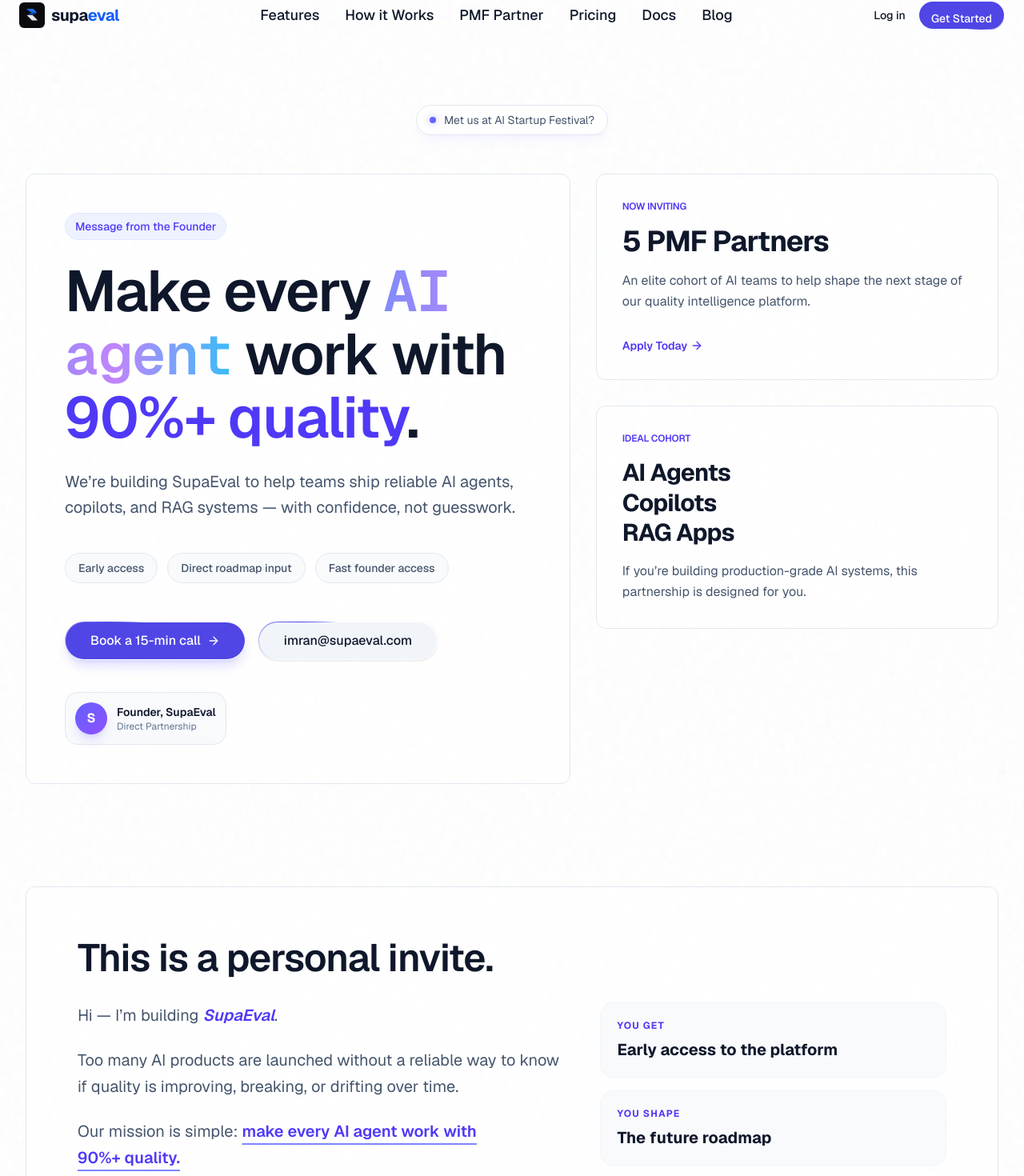
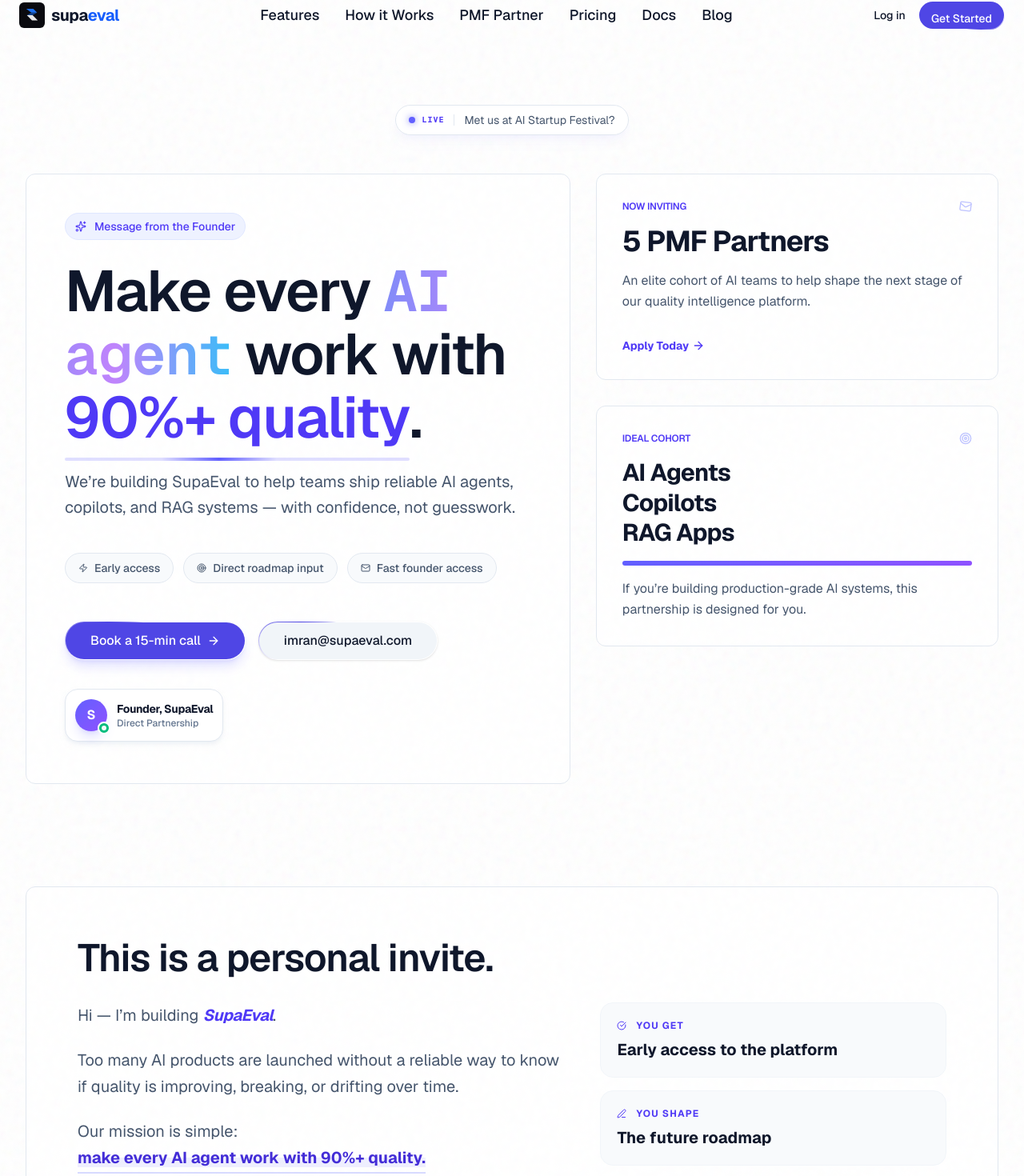
Before and after one commit to soumic28/SupaEval, a Next.js app: page /pmf-partner in a window 1280 px wide. Shown: the part 29-1499 px from the top of the page at 80% size. Built offline with nearby package versions, Linux system fonts and the light colour scheme.

Commit message:
feat: Add PMF Partner landing page component with interactive UI and partnership details.

```diff
--- a/src/components/sections/pmf-partner-page.tsx
+++ b/src/components/sections/pmf-partner-page.tsx
@@ -1,7 +1,7 @@
 "use client";
 
 import React from "react";
-import { ArrowRight, Mail } from "lucide-react";
+import { ArrowRight, Mail, Zap, Target, Sparkles, MessageSquare, CheckCircle, Edit3 } from "lucide-react";
 import { motion } from "framer-motion";
 import { MagneticButton } from "@/components/ui/magnetic-button";
 import { TextScramble } from "@/components/ui/text-scramble";
@@ -16,13 +16,23 @@ const PMFPartnerPage = () => {
       <OrbEffect />
 
       <div className="container relative mx-auto px-4 sm:px-6 lg:px-8">
-        {/* Topbar / Tag */}
+        {/* Topbar / Tag with Live Indicator */}
         <ScrollReveal width="100%">
           <div className="flex justify-center mb-8 md:mb-12">
-            <div className="inline-flex items-center gap-2.5 px-4 py-2 border border-slate-200 rounded-full bg-white/80 backdrop-blur-md text-sm text-slate-600 shadow-lg shadow-indigo-500/5">
-              <span className="w-2 h-2 rounded-full bg-indigo-500 shadow-[0_0_10px_rgba(99,102,241,0.5)] animate-pulse" />
-              Met us at AI Startup Festival?
+            <motion.div
+              initial={{ opacity: 0, scale: 0.9 }}
+              animate={{ opacity: 1, scale: 1 }}
+              className="inline-flex items-center gap-3 px-4 py-2 border border-slate-200 rounded-full bg-white/80 backdrop-blur-md text-sm text-slate-600 shadow-lg shadow-indigo-500/5 group"
+            >
+              <div className="flex items-center gap-2 pr-3 border-r border-slate-200">
+                <div className="relative flex h-2 w-2">
+                  <span className="animate-ping absolute inline-flex h-full w-full rounded-full bg-indigo-400 opacity-75"></span>
+                  <span className="relative inline-flex rounded-full h-2 w-2 bg-indigo-500 shadow-[0_0_8px_rgba(99,102,241,0.8)]"></span>
                 </div>
+                <span className="font-mono text-[10px] font-bold tracking-widest text-indigo-600">LIVE</span>
+              </div>
+              <span className="group-hover:text-indigo-600 transition-colors">Met us at AI Startup Festival?</span>
+            </motion.div>
           </div>
         </ScrollReveal>
 
@@ -31,16 +41,35 @@ const PMFPartnerPage = () => {
           {/* Main Hero Card */}
           <ScrollReveal width="100%" delay={0.1}>
             <HolographicCard className="p-6 sm:p-8 md:p-12 relative overflow-hidden flex flex-col justify-center min-h-[450px] md:min-h-[500px] border-slate-200 bg-white/50">
-              <div className="inline-flex items-center gap-2.5 px-3 py-1.5 rounded-full bg-indigo-50 border border-indigo-100 text-indigo-600 text-sm font-medium mb-6 w-fit">
+              <motion.div
+                initial={{ opacity: 0, x: -20 }}
+                animate={{ opacity: 1, x: 0 }}
+                className="inline-flex items-center gap-2.5 px-3 py-1.5 rounded-full bg-indigo-50 border border-indigo-100 text-indigo-600 text-sm font-medium mb-6 w-fit"
+              >
+                <Sparkles className="h-3.5 w-3.5 animate-pulse" />
                 Message from the Founder
-              </div>
+              </motion.div>
 
               <h1 className="text-3xl sm:text-4xl md:text-5xl lg:text-7xl font-bold tracking-tight mb-6 leading-[1.1] text-slate-900">
                 Make every{" "}
                 <span className="text-gradient-primary">
                   <TextScramble text="AI agent" />
                 </span>{" "}
-                work with <span className="text-indigo-600">90%+ quality</span>.
+                work with <span className="relative">
+                  <span className="text-indigo-600">90%+ quality</span>
+                  <motion.span
+                    initial={{ width: 0 }}
+                    whileInView={{ width: "100%" }}
+                    transition={{ duration: 1.5, delay: 1, ease: "easeOut" }}
+                    className="absolute -bottom-2 left-0 h-1 bg-indigo-500/20 rounded-full overflow-hidden"
+                  >
+                    <motion.span
+                      animate={{ x: ["-100%", "100%"] }}
+                      transition={{ duration: 2, repeat: Infinity, ease: "linear" }}
+                      className="absolute inset-0 bg-gradient-to-r from-transparent via-indigo-500 to-transparent w-1/3"
+                    />
+                  </motion.span>
+                </span>.
               </h1>
 
               <p className="text-base sm:text-lg md:text-xl text-slate-600 max-w-2xl mb-8 md:mb-10 leading-relaxed text-pretty">
@@ -48,10 +77,21 @@ const PMFPartnerPage = () => {
               </p>
 
               <div className="flex flex-wrap gap-2 md:gap-3 mb-10 md:mb-12">
-                {["Early access", "Direct roadmap input", "Fast founder access"].map((benefit) => (
-                  <span key={benefit} className="px-3 py-1.5 md:px-4 md:py-2 rounded-full bg-slate-50 border border-slate-200 text-slate-600 text-[13px] md:text-sm font-medium">
-                    {benefit}
-                  </span>
+                {[
+                  { text: "Early access", icon: Zap },
+                  { text: "Direct roadmap input", icon: Target },
+                  { text: "Fast founder access", icon: Mail }
+                ].map((benefit, idx) => (
+                  <motion.span
+                    key={benefit.text}
+                    initial={{ opacity: 0, y: 10 }}
+                    whileInView={{ opacity: 1, y: 0 }}
+                    transition={{ delay: 0.5 + idx * 0.1 }}
+                    className="flex items-center gap-2 px-3 py-1.5 md:px-4 md:py-2 rounded-full bg-slate-50 border border-slate-200 text-slate-600 text-[13px] md:text-sm font-medium hover:border-indigo-200 hover:text-indigo-600 transition-all cursor-default"
+                  >
+                    <benefit.icon className="h-3 w-3" />
+                    {benefit.text}
+                  </motion.span>
                 ))}
               </div>
 
@@ -63,20 +103,35 @@ const PMFPartnerPage = () => {
                   </a>
                 </MagneticButton>
                 <MagneticButton variant="secondary" className="w-full sm:w-auto h-12 px-8 text-base border-slate-200 bg-white shadow-sm">
-                  <a href="mailto:imran@supaeval.com" className="flex items-center text-slate-900">
+                  <a href="mailto:imran@supaeval.com" className="flex items-center text-slate-900 font-medium">
                     imran@supaeval.com
                   </a>
                 </MagneticButton>
               </div>
 
-              <div className="flex items-center gap-3 p-3 rounded-2xl bg-slate-50 border border-slate-200 w-fit">
+              <div className="relative group">
+                <motion.div
+                  animate={{ y: [0, -4, 0] }}
+                  transition={{ duration: 4, repeat: Infinity, ease: "easeInOut" }}
+                  className="flex items-center gap-3 p-3 rounded-2xl bg-white border border-slate-200 w-fit shadow-md shadow-slate-200/50"
+                >
+                  <div className="relative">
                     <div className="w-10 h-10 rounded-full bg-gradient-to-br from-indigo-500 to-violet-500 flex items-center justify-center font-bold text-white shadow-lg shadow-indigo-500/20">
                       S
                     </div>
+                    <motion.div
+                      animate={{ scale: [1, 1.2, 1] }}
+                      transition={{ duration: 2, repeat: Infinity }}
+                      className="absolute -bottom-1 -right-1 w-4 h-4 rounded-full bg-emerald-500 border-2 border-white flex items-center justify-center"
+                    >
+                      <div className="w-1.5 h-1.5 rounded-full bg-white animate-pulse" />
+                    </motion.div>
+                  </div>
                   <div>
-                  <div className="text-slate-900 font-semibold text-sm">Founder, SupaEval</div>
-                  <div className="text-slate-500 text-xs">Direct Partnership</div>
+                    <div className="text-slate-900 font-bold text-sm tracking-tight">Founder, SupaEval</div>
+                    <div className="text-slate-500 text-xs font-medium">Direct Partnership</div>
                   </div>
+                </motion.div>
               </div>
             </HolographicCard>
           </ScrollReveal>
@@ -84,27 +139,51 @@ const PMFPartnerPage = () => {
           {/* Side Cards */}
           <div className="flex flex-col gap-6 md:gap-8">
             <ScrollReveal width="100%" delay={0.2}>
-              <HolographicCard className="p-6 md:p-8 group border-slate-200 bg-white/50">
-                <h3 className="text-indigo-600 text-[10px] md:text-xs uppercase tracking-widest mb-3 md:mb-4 font-bold">Now inviting</h3>
+              <HolographicCard className="p-6 md:p-8 group border-slate-200 bg-white/50 hover:bg-white transition-colors duration-500">
+                <div className="flex justify-between items-start mb-4">
+                  <h3 className="text-indigo-600 text-[10px] md:text-xs uppercase tracking-widest font-bold">Now inviting</h3>
+                  <motion.div
+                    animate={{ rotate: [0, 10, -10, 0] }}
+                    transition={{ duration: 5, repeat: Infinity }}
+                  >
+                    <Mail className="h-4 w-4 text-indigo-400 opacity-50" />
+                  </motion.div>
+                </div>
                 <p className="text-2xl sm:text-3xl md:text-4xl font-bold tracking-tight mb-3 md:mb-4 text-slate-900">5 PMF Partners</p>
                 <p className="text-slate-600 leading-relaxed text-sm md:text-base">
                   An elite cohort of AI teams to help shape the next stage of our quality intelligence platform.
                 </p>
-                <div className="mt-6 md:mt-8 flex items-center text-indigo-600 font-semibold text-sm group-hover:gap-2 transition-all cursor-pointer">
-                  Apply Today <ArrowRight className="ml-1 h-4 w-4" />
+                <div className="mt-6 md:mt-8 flex items-center text-indigo-600 font-bold text-sm group-hover:gap-2 transition-all cursor-pointer">
+                  Apply Today <ArrowRight className="ml-1 h-4 w-4 transition-transform group-hover:translate-x-1" />
                 </div>
               </HolographicCard>
             </ScrollReveal>
 
             <ScrollReveal width="100%" delay={0.3}>
               <HolographicCard className="p-6 md:p-8 border-slate-200 bg-white/50">
-                <h3 className="text-indigo-600 text-[10px] md:text-xs uppercase tracking-widest mb-3 md:mb-4 font-bold">Ideal Cohort</h3>
+                <div className="flex justify-between items-start mb-4">
+                  <h3 className="text-indigo-600 text-[10px] md:text-xs uppercase tracking-widest font-bold">Ideal Cohort</h3>
+                  <motion.div
+                    animate={{ scale: [1, 1.1, 1] }}
+                    transition={{ duration: 3, repeat: Infinity }}
+                  >
+                    <Target className="h-4 w-4 text-indigo-400 opacity-50" />
+                  </motion.div>
+                </div>
                 <div className="space-y-4 mb-4">
                   <div className="text-2xl sm:text-3xl font-bold tracking-tight text-slate-900 leading-tight">
                     AI Agents <br />
                     Copilots <br />
                     RAG Apps
                   </div>
+                </div>
+                <div className="h-1.5 w-full bg-slate-100 rounded-full overflow-hidden mb-4">
+                  <motion.div
+                    initial={{ width: 0 }}
+                    whileInView={{ width: "100%" }}
+                    transition={{ duration: 2, delay: 0.5 }}
+                    className="h-full bg-gradient-to-r from-indigo-500 to-violet-500"
+                  />
                 </div>
                 <p className="text-slate-600 leading-relaxed text-sm md:text-base">
                   If you’re building production-grade AI systems, this partnership is designed for you.
@@ -121,12 +200,29 @@ const PMFPartnerPage = () => {
 
             <div className="grid grid-cols-1 lg:grid-cols-[1.4fr_1fr] gap-10 lg:gap-12">
               <div className="space-y-4 md:space-y-6 text-slate-600 text-base md:text-lg lg:text-xl leading-relaxed">
-                <p>Hi — I’m building <strong className="text-indigo-600 font-semibold italic">SupaEval</strong>.</p>
+                <p>Hi — I’m building <strong className="text-indigo-600 font-bold italic tracking-tight">SupaEval</strong>.</p>
                 <p>Too many AI products are launched without a reliable way to know if quality is improving, breaking, or drifting over time.</p>
-                <p className="text-pretty">Our mission is simple: <strong className="text-indigo-600 font-semibold underline decoration-indigo-400 underline-offset-8 decoration-2">make every AI agent work with 90%+ quality.</strong></p>
+                <p className="text-pretty">Our mission is simple: <strong className="relative inline-block">
+                  <span className="relative z-10 text-indigo-700 font-bold">make every AI agent work with 90%+ quality.</span>
+                  <motion.span
+                    initial={{ scaleX: 0 }}
+                    whileInView={{ scaleX: 1 }}
+                    transition={{ duration: 1, delay: 0.5 }}
+                    className="absolute bottom-1 left-0 w-full h-3 bg-indigo-500/10 -z-0 origin-left"
+                  />
+                  <motion.span
+                    initial={{ width: 0 }}
+                    whileInView={{ width: "100%" }}
+                    transition={{ duration: 1, delay: 0.8 }}
+                    className="absolute -bottom-1 left-0 h-0.5 bg-indigo-400/30"
+                  />
+                </strong></p>
                 <p>We’re looking for a few PMF partners who want early access, a direct voice in the roadmap, and a close feedback loop with the founder.</p>
 
-                <div className="pt-4 md:pt-6 text-slate-900 font-bold text-xl">— Founder, SupaEval</div>
+                <div className="pt-4 md:pt-6">
+                   <div className="text-slate-900 font-bold text-xl tracking-tight mb-1">— Founder, SupaEval</div>
+                   <div className="text-indigo-600/50 font-mono text-xs font-bold font-serif italic text-lg opacity-40">Founder Signature Hash: 0x8a92f...</div>
+                </div>
               </div>
 
               <div className="space-y-4">
@@ -135,17 +231,24 @@ const PMFPartnerPage = () => {
                   { label: "You shape", value: "The future roadmap", icon: Edit3 },
                   { label: "We ask", value: "Candid product feedback", icon: MessageSquare },
                 ].map((item, idx) => (
-                  <div key={idx} className="p-4 md:p-5 rounded-2xl bg-slate-50 border border-slate-100 hover:border-indigo-200 transition-colors">
-                    <div className="text-indigo-600 text-[10px] md:text-xs uppercase tracking-widest mb-1.5 md:mb-2 font-bold">{item.label}</div>
+                  <motion.div
+                    key={idx}
+                    whileHover={{ x: 10, backgroundColor: "rgba(248, 250, 252, 1)" }}
+                    className="p-4 md:p-5 rounded-2xl bg-slate-50 border border-slate-100 hover:border-indigo-200 transition-all cursor-default group"
+                  >
+                    <div className="flex items-center gap-3 mb-1.5 md:mb-2 text-indigo-600 font-bold tracking-widest text-[10px] md:text-xs uppercase">
+                      <item.icon className="h-3 w-3 group-hover:scale-110 transition-transform" />
+                      {item.label}
+                    </div>
                     <div className="text-lg md:text-xl font-bold text-slate-900">{item.value}</div>
-                  </div>
+                  </motion.div>
                 ))}
 
                 <div className="pt-4">
-                  <MagneticButton className="w-full h-12 md:h-14 text-base md:text-lg font-bold">
+                  <MagneticButton className="w-full h-12 md:h-14 text-base md:text-lg font-bold shadow-xl shadow-indigo-500/10">
                     <a href="https://calendly.com/yourlink" className="flex items-center justify-center w-full">
                       Become a PMF partner
-                      <ArrowRight className="ml-2 h-5 w-5" />
+                      <ArrowRight className="ml-2 h-5 w-5 transition-transform group-hover:translate-x-1" />
                     </a>
                   </MagneticButton>
                 </div>
@@ -157,9 +260,9 @@ const PMFPartnerPage = () => {
         {/* Footer info */}
         <ScrollReveal width="100%" delay={0.5}>
           <div className="mt-16 md:mt-20 py-8 border-t border-slate-100 text-center text-slate-500 text-xs md:text-sm">
-            <p>Join the next generation of AI teams building with confidence.</p>
-            <p className="mt-2 flex flex-wrap items-center justify-center gap-1.5">
-              Questions? Reach out at <Mail className="h-4 w-4 inline" /> <a href="mailto:imran@supaeval.com" className="text-indigo-600 font-medium hover:underline">imran@supaeval.com</a>
+            <p className="font-medium">Join the next generation of AI teams building with confidence.</p>
+            <p className="mt-3 flex flex-wrap items-center justify-center gap-1.5">
+              Questions? Reach out at <Mail className="h-4 w-4 inline text-indigo-400" /> <a href="mailto:imran@supaeval.com" className="text-indigo-600 font-bold hover:underline underline-offset-4 tracking-tight">imran@supaeval.com</a>
             </p>
           </div>
         </ScrollReveal>
@@ -168,9 +271,4 @@ const PMFPartnerPage = () => {
   );
 };
 
-// Helper icons (simulating local versions for brevity, but would use Lucide in reality)
-const CheckCircle = ({ className }: { className?: string }) => <svg className={className} fill="none" viewBox="0 0 24 24" stroke="currentColor"><path strokeLinecap="round" strokeLinejoin="round" strokeWidth={2} d="M9 12l2 2 4-4m6 2a9 9 0 11-18 0 9 9 0 0118 0z" /></svg>;
-const Edit3 = ({ className }: { className?: string }) => <svg className={className} fill="none" viewBox="0 0 24 24" stroke="currentColor"><path strokeLinecap="round" strokeLinejoin="round" strokeWidth={2} d="M11 5H6a2 2 0 00-2 2v11a2 2 0 002 2h11a2 2 0 002-2v-5m-1.414-9.414a2 2 0 112.828 2.828L11.828 15H9v-2.828l8.586-8.586z" /></svg>;
-const MessageSquare = ({ className }: { className?: string }) => <svg className={className} fill="none" viewBox="0 0 24 24" stroke="currentColor"><path strokeLinecap="round" strokeLinejoin="round" strokeWidth={2} d="M8 10h.01M12 10h.01M16 10h.01M9 16H5a2 2 0 01-2-2V6a2 2 0 012-2h14a2 2 0 012 2v8a2 2 0 01-2 2h-5l-5 5v-5z" /></svg>;
-
 export default PMFPartnerPage;
```
Lines whose indentation alone changed are shown as unchanged.
